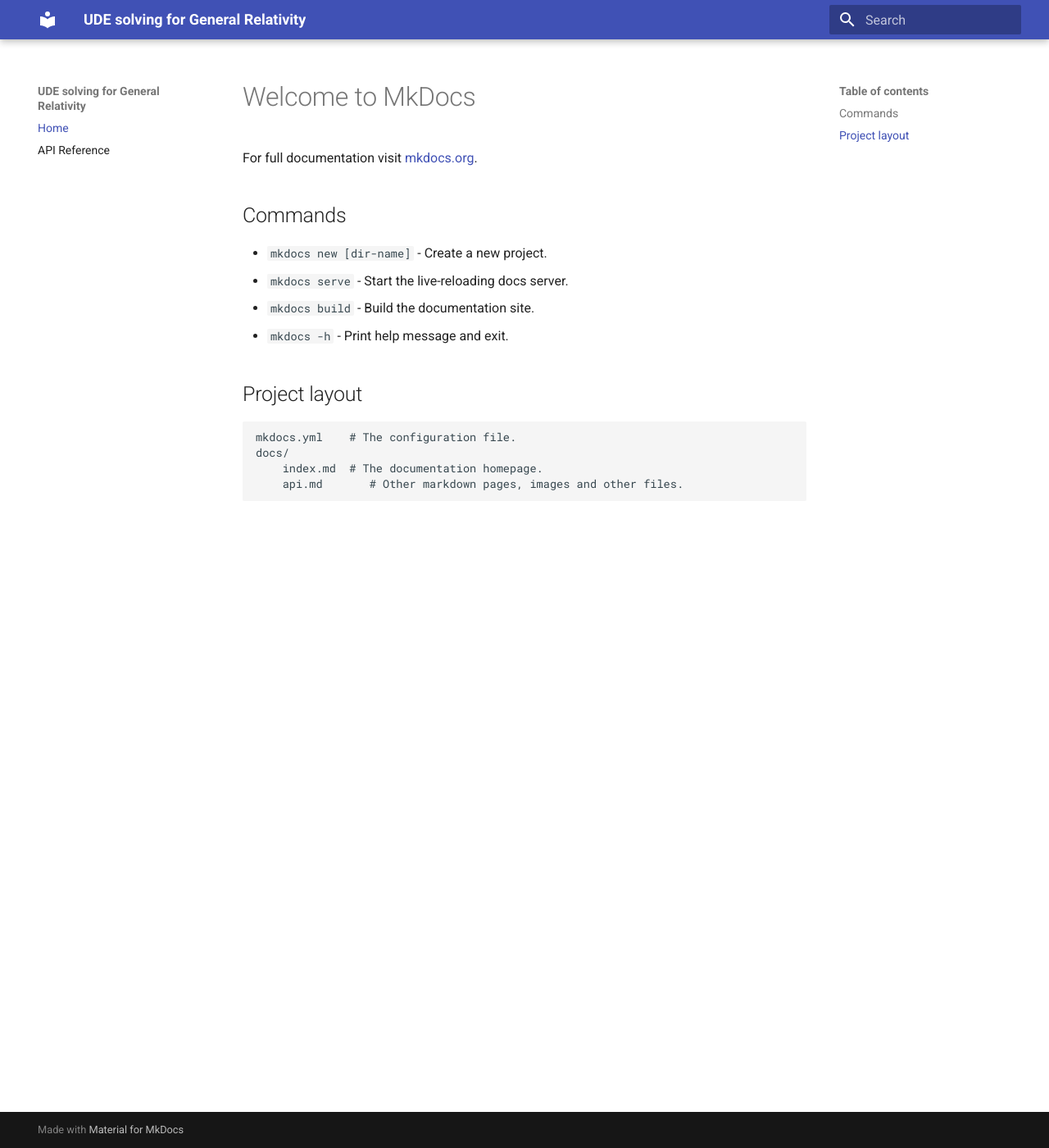
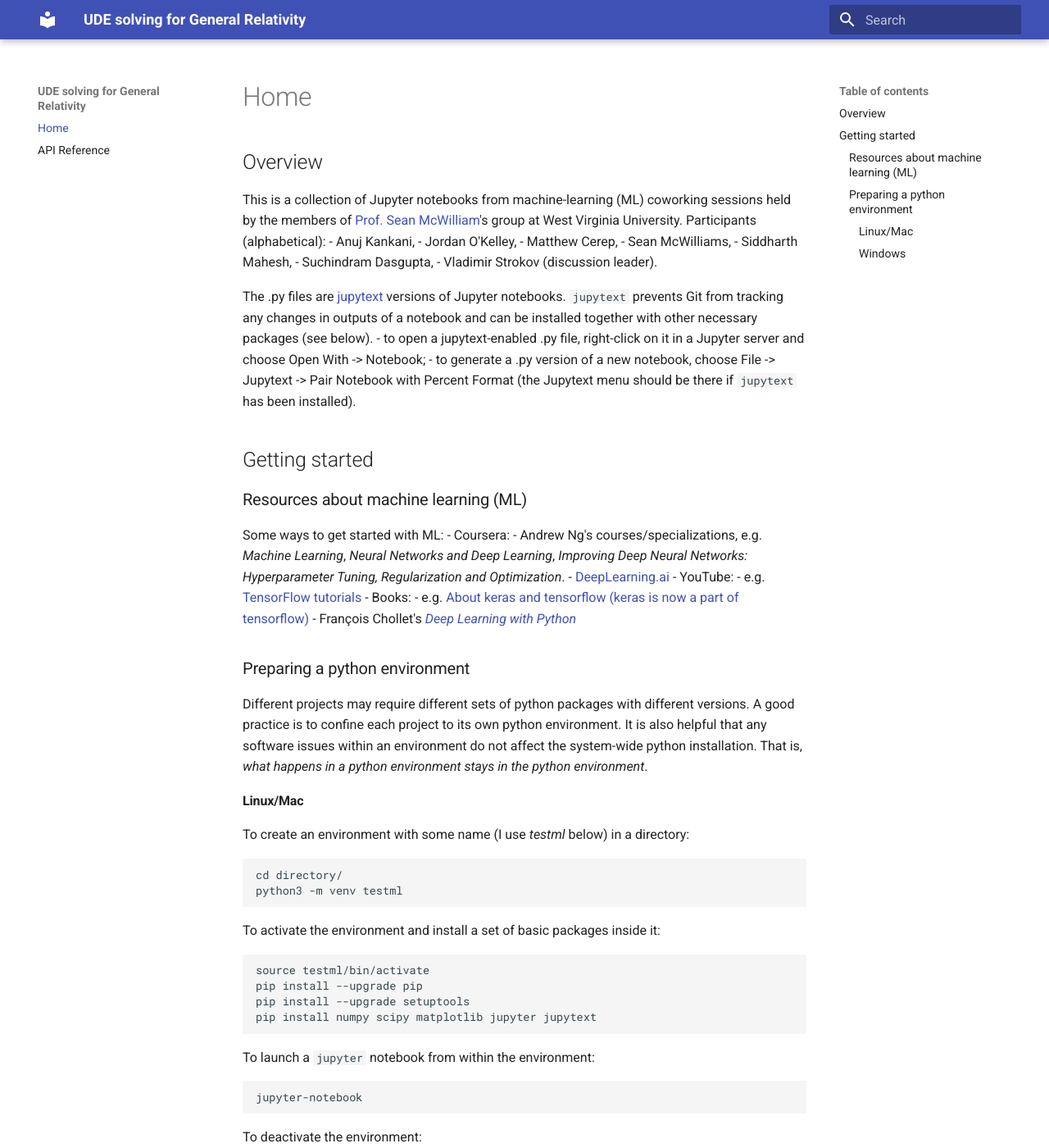
Before and after one commit to CosmoVlad/astro-ml-wvu, an MkDocs documentation site: the page built from docs/index.md, in a window 1280 px wide and 1400 px high. Shown: the whole window at 82% size. Built offline with MkDocs 1.6.1 and Material for MkDocs 9.7.7, drawn with Linux system fonts in a browser that asks for light colours; some of the changed text lies outside the part shown.

Commit message:
index.md changed

````diff
--- a/docs/index.md
+++ b/docs/index.md
@@ -1,17 +1,95 @@
-# Welcome to MkDocs
+## Overview
+This is a collection of Jupyter notebooks from machine-learning (ML) coworking sessions held by the members of [Prof. Sean McWilliam](https://physics.wvu.edu/directory/faculty/sean-mcwilliams)'s group at West Virginia University.
+Participants (alphabetical):
+- Anuj Kankani,
+- Jordan O'Kelley,
+- Matthew Cerep,
+- Sean McWilliams,
+- Siddharth Mahesh,
+- Suchindram Dasgupta,
+- Vladimir Strokov (discussion leader).
 
-For full documentation visit [mkdocs.org](https://www.mkdocs.org).
+The .py files are [jupytext](https://jupytext.readthedocs.io/en/latest/) versions of Jupyter notebooks. `jupytext` prevents Git from tracking any changes in outputs of a notebook and can be installed together with other necessary packages (see below).
+- to open a jupytext-enabled .py file, right-click on it in a Jupyter server and choose Open With -> Notebook;
+- to generate a .py version of a new notebook, choose File -> Jupytext -> Pair Notebook with Percent Format (the Jupytext menu should be there if `jupytext` has been installed).
 
-## Commands
+## Getting started
+### Resources about machine learning (ML)
 
-* `mkdocs new [dir-name]` - Create a new project.
-* `mkdocs serve` - Start the live-reloading docs server.
-* `mkdocs build` - Build the documentation site.
-* `mkdocs -h` - Print help message and exit.
+Some ways to get started with ML:
+- Coursera:
+  - Andrew Ng's courses/specializations, e.g. *Machine Learning*, *Neural Networks and Deep Learning*, *Improving Deep Neural Networks: Hyperparameter Tuning, Regularization and Optimization*.
+  - [DeepLearning.ai](deeplearning.ai)
+- YouTube:
+  - e.g. [TensorFlow tutorials](https://www.youtube.com/watch?v=5Ym-dOS9ssA&list=PLhhyoLH6IjfxVOdVC1P1L5z5azs0XjMsb)
+- Books:
+  - e.g. [About keras and tensorflow (keras is now a part of tensorflow)](https://github.com/manjunath5496/Best-Keras-Books-of-All-Time/blob/master/README.md)
+  - François Chollet's [*Deep Learning with Python*](https://www.manning.com/books/deep-learning-with-python-second-edition?a_aid=keras&a_bid=76564dff)
 
-## Project layout
+### Preparing a python environment
 
-    mkdocs.yml    # The configuration file.
-    docs/
-        index.md  # The documentation homepage.
-        api.md       # Other markdown pages, images and other files.
+Different projects may require different sets of python packages with different versions. A good practice is to confine each project to its own python environment. It is also helpful that any software issues within an environment do not affect the system-wide python installation. That is, *what happens in a python environment stays in the python environment*.
+
+#### Linux/Mac
+
+To create an environment with some name (I use *testml* below) in a directory:
+```
+cd directory/
+python3 -m venv testml
+```
+To activate the environment and install a set of basic packages inside it:
+```
+source testml/bin/activate
+pip install --upgrade pip
+pip install --upgrade setuptools
+pip install numpy scipy matplotlib jupyter jupytext
+```
+To launch a `jupyter` notebook from within the environment:
+```
+jupyter-notebook
+```
+To deactivate the environment:
+```
+deactivate
+```
+
+#### Windows
+
+1. To create a venv:
+```
+python -m venv C:\path\to\new\virtual\environment
+```
+For example, if we want to create a venv called *testml* in the current location,
+```
+python -m venv testml
+```
+2. To activate the venv:
+```
+C:\path\to\new\virtual\environment\Scripts\activate
+```
+To activate the venv from our previous example,
+```
+testml\Scripts\activate
+```
+When the venv is activated, its name appears in the beginning of the command line:
+```
+(testml) C:\>
+```
+3. To install packages,
+```
+python -m pip install --upgrade pip
+python -m pip install numpy scipy matplotlib jupyter jupytext
+```
+   - Any additional packages can be installed by using `python -m pip install` followed by the name of a package.
+4. To launch a jupyter notebook,
+```
+jupyter notebook
+```
+If that doesn't work, try
+```
+python -m notebook
+```
+5. To deactivate the venv,
+```
+deactivate
+```
````
